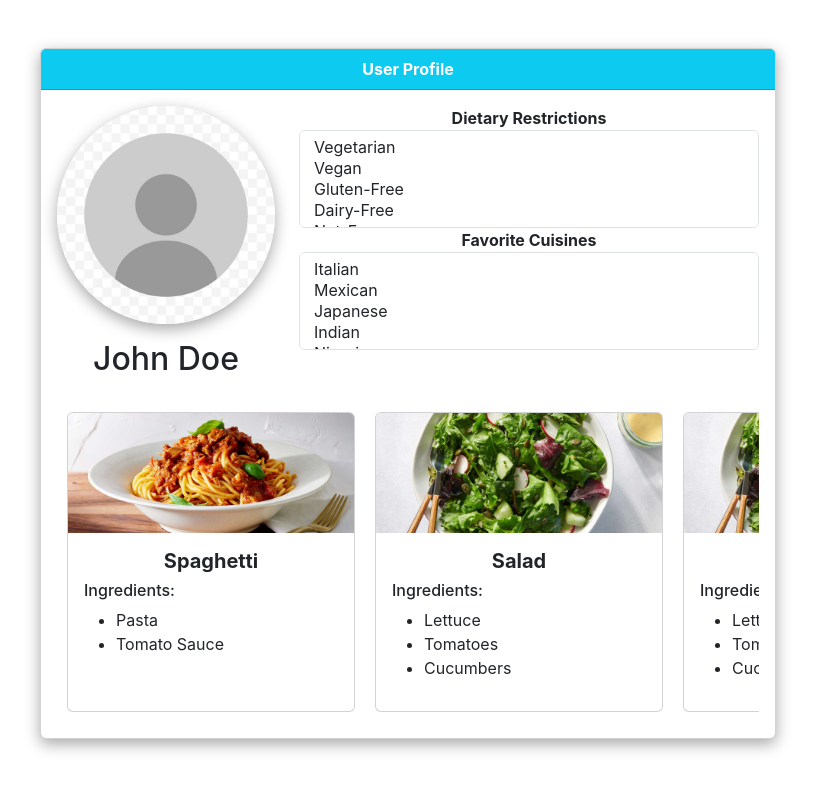
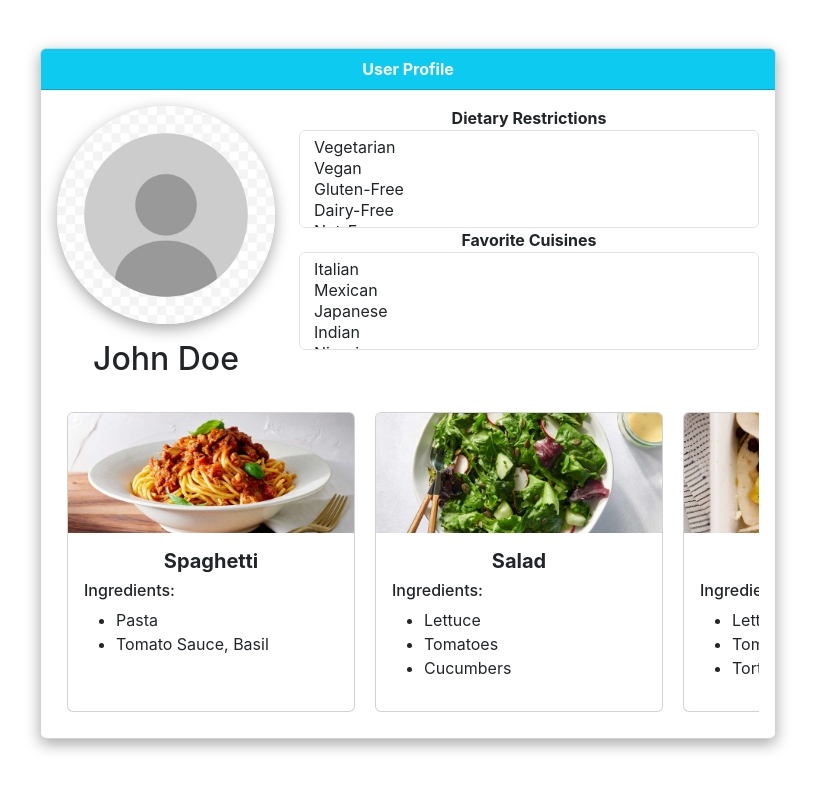
Before and after one commit to tarunajjarapu/FormulaHacks, a React (Create React App) app in the folder frontend/formula-hacks-app/: page /profile in a window 1280 px wide. Shown: the top 790 px of the page, without its empty margins (232-1047 px from the left). Built offline with nearby package versions, Linux system fonts and the light colour scheme.

Commit message:
Frontend more more.

```diff
--- a/frontend/formula-hacks-app/src/Profile.jsx
+++ b/frontend/formula-hacks-app/src/Profile.jsx
@@ -3,6 +3,8 @@ import { Container, Row, Col, Card, Form } from 'react-bootstrap';
 import profilePicture from './assets/profile-picture.png';
 import salad from './assets/salad.jpg';
 import spaghetti from './assets/spaghetti.jpg';
+import smores from './assets/smores.jpg'
+import taco from './assets/taco.jpg'
 import FavoriteCard from './FavoriteCard';
 import './Profile.css';
 
@@ -53,10 +55,10 @@ const Profile = () => {
 
     // Sample food data for FoodCards
     const foodData = [
-        { name: "Spaghetti", ingredients: ["Pasta", "Tomato Sauce"], image: spaghetti },
+        { name: "Spaghetti", ingredients: ["Pasta", "Tomato Sauce, Basil"], image: spaghetti },
         { name: "Salad", ingredients: ["Lettuce", "Tomatoes", "Cucumbers"], image: salad },
-        { name: "Salad", ingredients: ["Lettuce", "Tomatoes", "Cucumbers"], image: salad },
-        { name: "Salad", ingredients: ["Lettuce", "Tomatoes", "Cucumbers"], image: salad },
+        { name: "Taco", ingredients: ["Lettuce", "Tomatoes", "Tortilla"], image: taco },
+        { name: "S'Mores", ingredients: ["Chocolate", "Crackers", "Marshmallow"], image: smores },
         // Add more food items as needed
     ];
 
```
Also changed, not shown: frontend/formula-hacks-app/src/assets/smores.jpg (added), frontend/formula-hacks-app/src/assets/taco.jpg (added).
